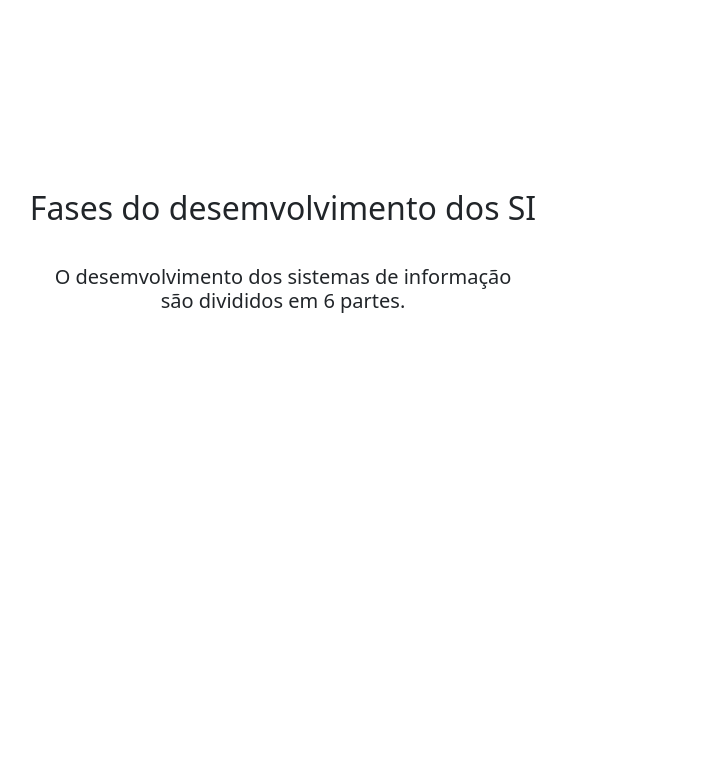
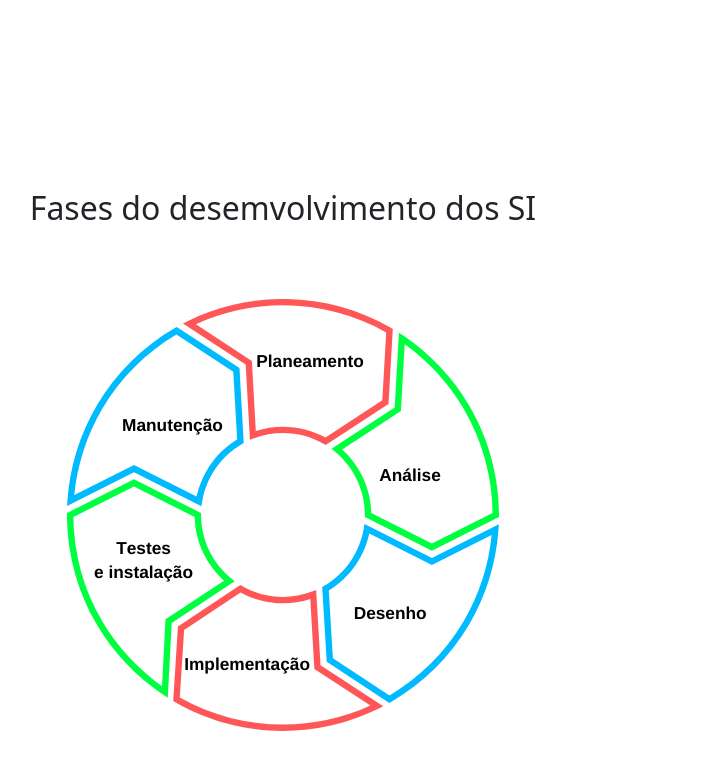
Before and after one commit to LyeZinho/sistemas-e-informacao, a website: page src/home/home.html in a window 1280 px wide. Shown: the part 6915-7684 px from the top of the page, without its empty margins (333-1047 px from the left). Before the commit the page ends 7244 px from the top, so only its background shows below. Drawn offline with nearby package versions, Linux system fonts and the light colour scheme.

Commit message:
Update home.html

```diff
--- a/src/home/home.html
+++ b/src/home/home.html
@@ -426,10 +426,9 @@
               <h2 align="center">Fases do desemvolvimento dos SI</h2>
               <br>
               <p class="mb-0">
-                <h4 align="center" style="font-size: 100%">
-                  O desemvolvimento dos sistemas de informação<br>
-                  são divididos em 6 partes.
-                </h4>
+              </p>
+              <p align="center">
+                <img src="imgsrc/fluxogram.png">
               </p>
             </blockquote>
           </div>
```
